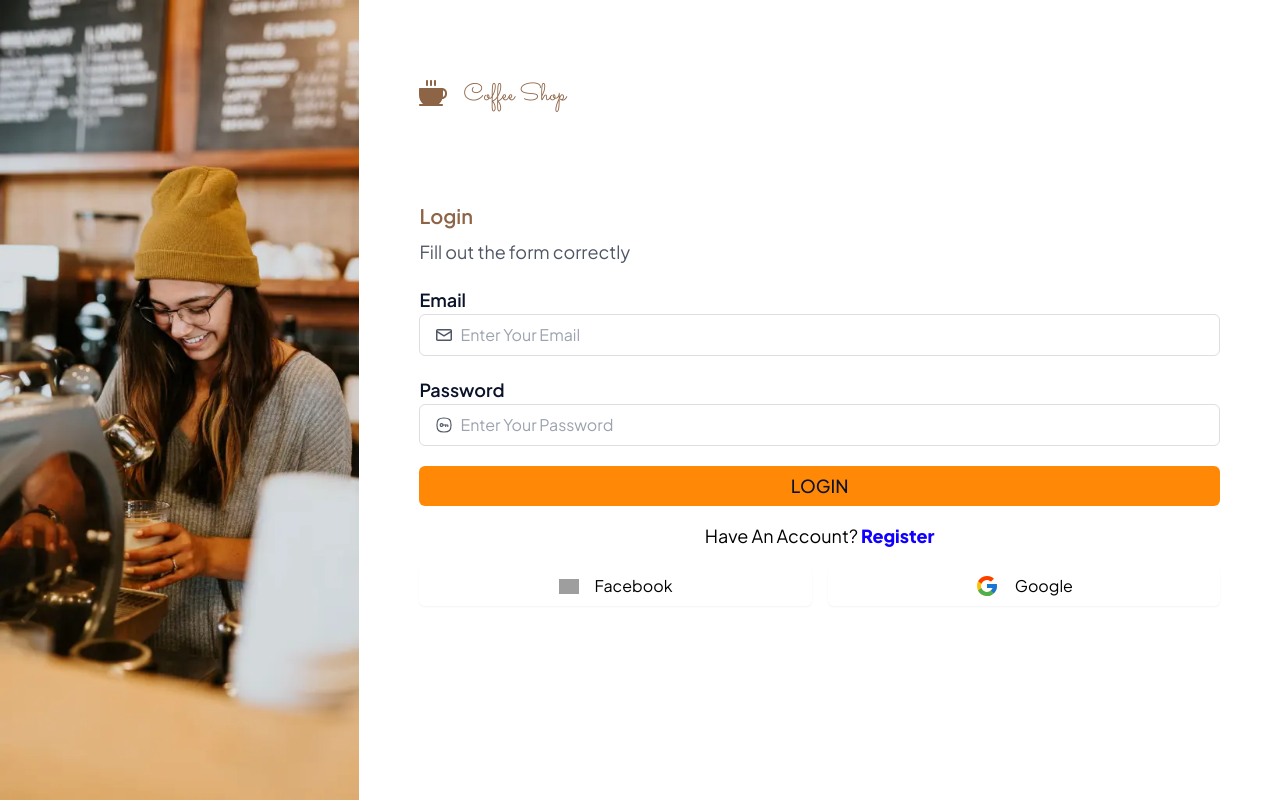
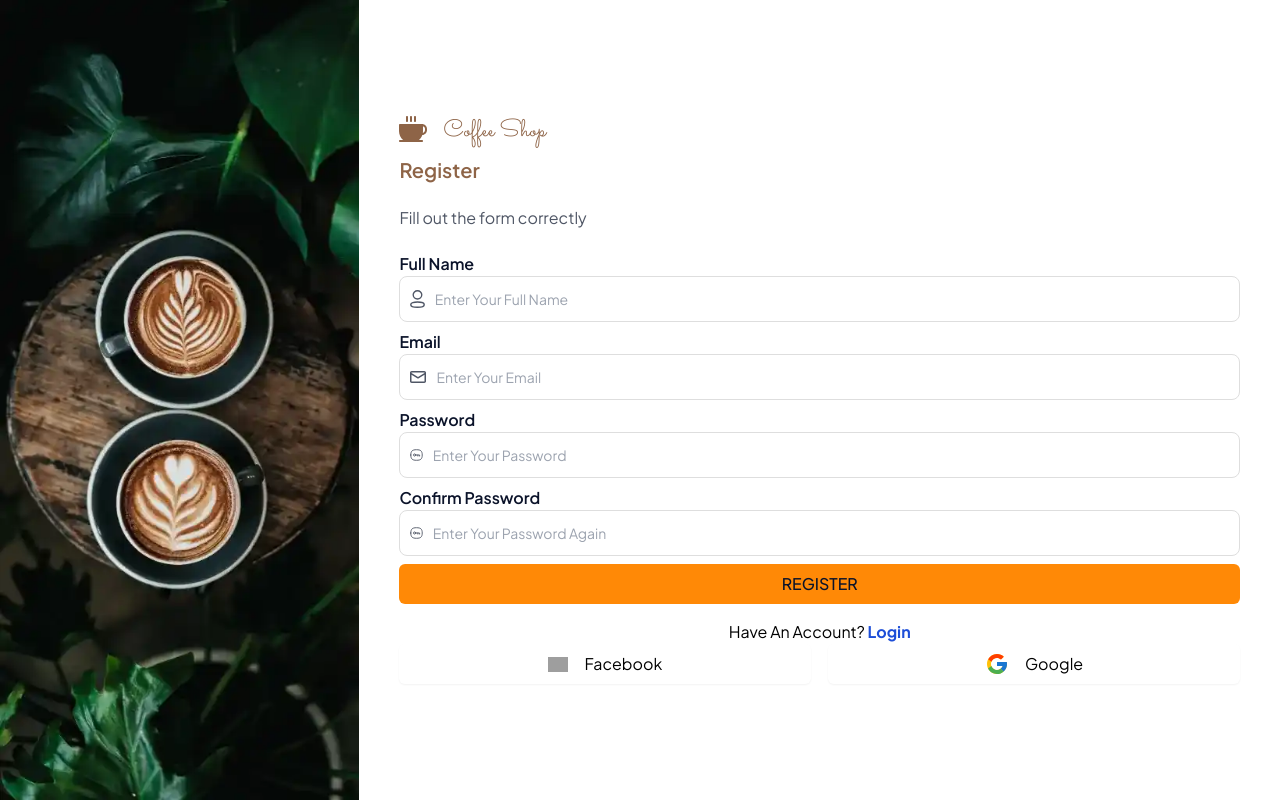
Before and after one commit to irsy4drr01/coffee-shop_20, a React (Vite) app: page /register in a window 1280 px wide. Built offline with nearby package versions, Linux system fonts and the light colour scheme; grey boxes are pictures that could not be loaded.

Commit message:
add login & register pages + router

```diff
--- a/package.json
+++ b/package.json
@@ -11,8 +11,10 @@
     "tailwind-watch": "tailwindcss -i tailwind.css -o src/styles/main.css --watch"
   },
   "dependencies": {
+    "axios": "^1.7.2",
     "react": "^18.3.1",
-    "react-dom": "^18.3.1"
+    "react-dom": "^18.3.1",
+    "react-router-dom": "^6.24.0"
   },
   "devDependencies": {
     "@types/react": "^18.3.3",
--- a/src/main.tsx
+++ b/src/main.tsx
@@ -1,11 +1,14 @@
 import React from 'react'
 import ReactDOM from 'react-dom/client'
-import Login from './pages/Login.tsx'
+import { RouterProvider } from "react-router-dom";
+
 // import './styles/index.css'
 import "./styles/main.css"
 
+import router from "./router";
+
 ReactDOM.createRoot(document.getElementById('root')!).render(
   <React.StrictMode>
-    <Login/>
+    <RouterProvider router={router} />
   </React.StrictMode>,
-)
+);
--- /dev/null
+++ b/src/pages/Home.tsx
@@ -0,0 +1,15 @@
+import { Link } from "react-router-dom";
+
+function Home() {
+  return (
+    <div className="p-5">
+        <Link to="/"><p className="mb-3">HOME</p></Link>
+        <div className="flex flex-col">
+            <Link to="/login">Login</Link>
+            <Link to="/register">Register</Link>
+        </div>
+    </div>
+  );
+}
+
+export default Home;
--- a/src/pages/Login.tsx
+++ b/src/pages/Login.tsx
@@ -5,8 +5,14 @@ import emailIcon from "../assets/icons/register-login/email.svg";
 import passwordIcon from "../assets/icons/register-login/password.svg";
 import facebookBtn from "../assets/icons/register-login/facebook-btn.svg";
 import googleBtn from "../assets/icons/register-login/google-btn.svg";
+import { Link } from "react-router-dom";
+import axios from "axios";
 
 function Login() {
+  const loginUser = () => {
+    const url = "http://localhost:8000/users/account"
+    axios.post(url)
+  }
   return (
     <div className="bg-white flex px-[calc((100vw-1440px)/2)]">
       <img
@@ -14,7 +20,7 @@ function Login() {
         loading="lazy"
         alt="register-bg"
         id="bg1"
-        className="h-screen max-h-[1080px] min-426-max-1080:hidden screen-max-425:hidden"
+        className="h-screen bg-black max-h-[1080px] min-426-max-1080:hidden screen-max-425:hidden"
       />
       <img
         src={loginBg2}
@@ -29,20 +35,15 @@ function Login() {
       >
         <main className="flex flex-col w-full h-full p-[80px_60px] screen-max-425:p-0 screen-h-1081:py-0">
           <header className="flex items-start flex-[0.5] screen-max-425:flex-[0.25]">
-            <a href="../index.html" className="mr-4">
+            <Link to="/" className="mr-4">
               <img
                 src={coffeeShopIcon}
                 width="28"
                 height="26"
                 alt="coffee-shop-icon"
               />
-            </a>
-            <a
-              href="../index.html"
-              className="text-2xl font-sacramento text-[#8E6447]"
-            >
-              Coffee Shop
-            </a>
+            </Link>
+            <Link to="/" className="text-2xl font-sacramento text-[#8E6447]">Coffee Shop</Link>
           </header>
           <section
             className="flex flex-col justify-between flex-2"
@@ -98,7 +99,7 @@ function Login() {
                   className="flex-1 border-none focus:outline-none ml-2 min-426-max-768:mb-[10px] screen-max-425:mb-[15px]"
                 />
               </div>
-              <button className="w-full bg-[#FF8906] rounded-md border-none h-10 text-lg font-medium text-[#0B132A] hover:bg-[#fca23c] hover:font-bold cursor-pointer">
+              <button onClick={loginUser} className="w-full bg-[#FF8906] rounded-md border-none h-10 text-lg font-medium text-[#0B132A] hover:bg-[#fca23c] hover:font-bold cursor-pointer">
                 LOGIN
               </button>
             </form>
@@ -106,9 +107,7 @@ function Login() {
           <section className="flex flex-col justify-between items-center mt-4">
             <p className="text-lg font-normal">
               Have An Account?{' '}
-              <a href="./register.html" className="text-[#1100FF] font-extrabold">
-                Register
-              </a>
+              <Link to="/register" className="text-[#1100FF] font-extrabold">Register</Link>
             </p>
             <div className="flex justify-between w-full mt-4 screen-max-425:justify-evenly">
               <div className="flex justify-center items-center w-[49%] p-2 rounded-md shadow-sm cursor-pointer screen-max-425:w-10 screen-max-425:h-10 screen-max-425:items-center">
--- a/src/pages/Register.tsx
+++ b/src/pages/Register.tsx
@@ -1,14 +1,24 @@
+import bgRegister1 from "../assets/images/register_bg.webp";
+import bgRegister2 from "../assets/images/register_bg_small.webp";
+import coffeeShopIcon from "../assets/icons/header/coffee_shop.svg";
+import fullname from "../assets/icons/register-login/fullname.svg";
+import emailIcon from "../assets/icons/register-login/email.svg";
+import passwordIcon from "../assets/icons/register-login/password.svg";
+import facebookBtn from "../assets/icons/register-login/facebook-btn.svg";
+import googleBtn from "../assets/icons/register-login/google-btn.svg";
+import { Link } from "react-router-dom";
+
 function Register() {
   return (
     <div className="bg-gray-500 flex px-custom">
       <img
-        src="../assets/images/register_bg.webp"
+        src={bgRegister1}
         loading="lazy"
         alt="register-bg"
         className="h-screen max-h-[1080px] min-426-max-1080:hidden screen-max-425:hidden"
       />
       <img
-        src="../assets/images/register_bg_small.webp"
+        src={bgRegister2}
         loading="lazy"
         alt="register-bg"
         className="hidden h-screen max-h-[1080px] lg:block screen-1081:hidden"
@@ -16,20 +26,15 @@ function Register() {
       <div className="bg-white flex justify-center items-center w-screen h-screen max-h-[1080px]">
         <main className="flex flex-col w-full h-full max-h-[600px] px-10 py-4">
           <header className="flex items-start mb-2">
-            <a href="../index.html">
+            <Link to="/" className="mr-4">
               <img
-                src="../assets/icons/header/coffee_shop.svg"
+                src={coffeeShopIcon}
                 width="28"
                 height="26"
                 alt="coffee-shop-icon"
-                className="mr-4"
               />
-            </a>
-            <a href="../index.html" className="no-underline text-black">
-              <p className="font-sacramento text-2xl font-normal text-[#8E6447]">
-                Coffee Shop
-              </p>
-            </a>
+            </Link>
+            <Link to="/" className="text-2xl font-sacramento text-[#8E6447]">Coffee Shop</Link>
           </header>
           <section className="flex flex-col justify-between flex-grow">
             <p className="text-[#8E6447] font-semibold text-xl mb-2">Register</p>
@@ -42,7 +47,7 @@ function Register() {
               </label>
               <div className="flex items-center border border-[#DEDEDE] rounded-lg mb-2">
                 <img
-                  src="../assets/icons/register-login/fullname.svg"
+                  src={fullname}
                   width="14.34"
                   height="18.41"
                   alt="fullname-icon"
@@ -60,7 +65,7 @@ function Register() {
               </label>
               <div className="flex items-center border border-[#DEDEDE] rounded-lg mb-2">
                 <img
-                  src="../assets/icons/register-login/email.svg"
+                  src={emailIcon}
                   width="16"
                   height="12"
                   alt="email-icon"
@@ -78,7 +83,7 @@ function Register() {
               </label>
               <div className="flex items-center border border-[#DEDEDE] rounded-lg mb-2">
                 <img
-                  src="../assets/icons/register-login/password.svg"
+                  src={passwordIcon}
                   width="12.33"
                   height="12.33"
                   alt="password-icon"
@@ -96,7 +101,7 @@ function Register() {
               </label>
               <div className="flex items-center border border-[#DEDEDE] rounded-lg mb-2">
                 <img
-                  src="../assets/icons/register-login/password.svg"
+                  src={passwordIcon}
                   width="12.33"
                   height="12.33"
                   alt="password-icon"
@@ -120,14 +125,12 @@ function Register() {
           <section className="flex flex-col justify-between items-center mt-4">
             <p className="text-base font-normal">
               Have An Account?{' '}
-              <a href="./login.html" className="font-bold text-blue-700">
-                Login
-              </a>
+              <Link to="/login" className="font-bold text-blue-700">Login</Link>
             </p>
             <div className="flex justify-between screen-max-425:justify-around w-full">
               <div className="flex justify-center items-center w-[49%] p-2 rounded-md shadow-sm cursor-pointer screen-max-425:w-10 screen-max-425:h-10 screen-max-425:items-center">
                 <img
-                  src="../assets/icons/register-login/facebook-btn.svg"
+                  src={facebookBtn}
                   width="20"
                   height="19.88"
                   alt="facebook-icon"
@@ -137,7 +140,7 @@ function Register() {
               </div>
               <div className="flex justify-center items-center w-[49%] p-2 rounded-md shadow-sm cursor-pointer screen-max-425:w-10 screen-max-425:h-10 screen-max-425:items-center">
                 <img
-                  src="../assets/icons/register-login/google-btn.svg"
+                  src={googleBtn}
                   width="24"
                   height="24"
                   alt="google-icon"
--- /dev/null
+++ b/src/router.tsx
@@ -0,0 +1,48 @@
+/* eslint-disable react-refresh/only-export-components */
+import { Link, createBrowserRouter } from "react-router-dom";
+
+import Home from "./pages/Home";
+import Login from "./pages/Login";
+import Register from "./pages/Register";
+
+function Error() {
+    return (
+        <div className="flex flex-col justify-start">
+            <p className="font-sans text-4xl">Oops! Something went wrong.</p>
+            <Link to="/" className="border-2 border-solid border-black rounded">Go to Homepage</Link>
+        </div>
+    )
+}
+
+function NotFound() {
+    return (
+        <div className="flex flex-col justify-start w-fit p-3">
+            <p className="font-sans text-4xl mb-2">404: Route Not Found</p>
+            <Link to="/" className="w-fit px-2 font-bold border-2 border-solid border-black rounded">Go to Homepage</Link>
+        </div>
+    );
+}
+
+const router = createBrowserRouter([
+    {
+        path: "/",
+        element: <Home />,
+        errorElement: <Error />
+    },
+    {
+        path: "/login",
+        element: <Login />,
+        errorElement: <Error />
+    },
+    {
+        path: "/register",
+        element: <Register />,
+        errorElement: <Error />
+    },
+    {
+        path: "*",
+        element: <NotFound />,
+    },
+]);
+
+export default router;
```
Also changed, not shown: src/styles/main.css (+57 -9 lines), src/App.tsx (deleted), 1 other file (tests, documents, lock files or other folders).
